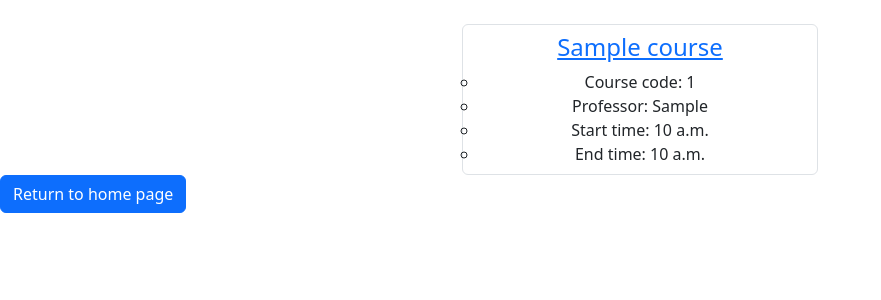
After one commit to sierrashuman/assignment-project, a Django app: page /app/courses/ in a window 1280 px wide. The commit adds this page. Shown: the top 300 px of the page, without its empty margins (0-881 px from the left). Run offline with Django 3.2, Linux system fonts and the light colour scheme; tables that the repository leaves empty hold one stand-in row (values such as "Sample post"); some libraries are stand-ins or nearby versions.

Commit message:
Added navigation and course list view

```diff
--- a/assignment_app/models.py
+++ b/assignment_app/models.py
@@ -5,24 +5,16 @@ from django.contrib import admin
 # Create your models here.
 
 class Course(models.Model):
-    course = models.CharField(max_length=50)
+    name = models.CharField(max_length=50)
     course_id = models.IntegerField()
     professor = models.CharField(max_length=50)
-    course_descrip = models.TextField()
-    lecture_times = models.TextField()
-    #prereqs = models.ListCharField(
-     #   base_field=CharField,
-    #    size=4,
-     #   max_length=(4*50)
-    #)
+    course_description = models.TextField()
+    start_time = models.TimeField()
+    end_time = models.TimeField()
 
-    @admin.display(
-         boolean=True,
-         description='Course',
-    )
 
     def __str__(self):
-        return self.course
+        return self.name
 
 
 # class User(models.Model):
--- /dev/null
+++ b/assignment_app/templates/appindex.html
@@ -0,0 +1,5 @@
+<h1>Assignment App Home</h1>
+
+<a href="{% url 'app:courselist' %}">View all courses</a>
+<br>
+<a href="{% url 'logout' %}">Logout</a>
--- /dev/null
+++ b/assignment_app/templates/coursedetail.html
@@ -0,0 +1,3 @@
+This is the course detail page for {{course.name}}. We should probably add more here.
+<br>
+<a href="{% url 'app:courselist'%}">Return</a>
--- /dev/null
+++ b/assignment_app/templates/courselist.html
@@ -0,0 +1,33 @@
+{% load static %}
+{% load bootstrap5 %}
+{% bootstrap_css %}
+{% bootstrap_javascript %}
+{% bootstrap_messages %}
+
+<div class="container">
+        <br>
+        <div class="row">
+            <div class="col-sm-4"></div>
+            <div class="col-sm-4">
+                {% if course_list %}
+                    <ul class="list-group">
+                    {% for course in course_list %}
+                        <li class="list-group-item text-center"><h4><a href="{% url 'app:coursedetail' course.id %}">{{ course.name}}</a></h4>
+                            <ul class="list-group">
+                                <li>Course code: {{course.course_id}}</li>
+                                <li>Professor: {{course.professor}}</li>
+                                <li>Start time: {{course.start_time}}</li>
+                                <li>End time: {{course.end_time}}</li>
+                            </ul>
+                        </li>
+                    {% endfor %}
+                    </ul>
+                {% else %}
+                    <p>No courses are available.</p>
+                {% endif %}
+            </div>
+            <div class="col-sm-4"></div>
+        </div>
+    </div>
+
+    <a class="btn btn-primary" href="{% url 'app:index' %}">Return to home page</a>
--- a/templates/index.html
+++ b/assignment_app/templates/index.html
@@ -4,6 +4,7 @@
 <h1>My Google OAuth Project </h1>
 {% if user.is_authenticated %}
   <p>Welcome, You are logged in as {{ user.username }}</p>
+  <a href="{% url 'app:index'%}">Continue to assignment application</a>
 {% else %}
   <a href="{% provider_login_url 'google' %}">Login With Google</a>
 {% endif %}
--- /dev/null
+++ b/assignment_app/urls.py
@@ -0,0 +1,9 @@
+from django.urls import path
+from . import views
+
+app_name = 'app'
+urlpatterns = [
+    path('courses/', views.CourseList.as_view(), name='courselist'),
+    path('', views.IndexView.as_view(), name='index'),
+    path('<int:pk>/', views.CourseDetailView.as_view(), name='coursedetail'),
+]
--- a/assignment_app/views.py
+++ b/assignment_app/views.py
@@ -13,26 +13,24 @@ from .models import Course
 # Create your views here.
 
 class IndexView(generic.ListView):
-    template_name = 'templates/courseList.html'
-    context_object_name = 'Course List'
+    model = Course
+    template_name = 'appindex.html'
+
+
+class CourseList(generic.ListView):
+    model = Course
+    template_name = 'courselist.html'
+    context_object_name = 'course_list'
 
     def get_queryset(self):
         """
-        Return the last five published questions (not including those set to be
-        published in the future).
+        Return all courses
         """
-        return Course.objects
+        return Course.objects.all()
 
-class CourseList(generic.ListView):
+class CourseDetailView(generic.DetailView):
     model = Course
-    template_name = 'templates/list.html'
-    context_object_name = 'Course List'
+    template_name = 'coursedetail.html'
 
-class ViewCourse(CreateView):
-    model = Course
-    template_name = 'templates/courses.html'
-    fields = ['name', 'courseID', 'professor',
-    'course_descrip', 'lecture_times', 'prereqs', 'enrolled']
-
-    def get_success_url(self):
-        return reverse('templates:list')
+    def get_queryset(self):
+        return Course.objects.all()
--- a/mysite/settings.py
+++ b/mysite/settings.py
@@ -150,7 +150,7 @@ SOCIALACCOUNT_PROVIDERS = {
     }
 }
 
-SITE_ID = 3
+SITE_ID = 2
 LOGIN_REDIRECT_URL = '/'
 LOGOUT_REDIRECT_URL = '/'
 
--- a/mysite/urls.py
+++ b/mysite/urls.py
@@ -22,5 +22,6 @@ urlpatterns = [
     path('admin/', admin.site.urls),
     path('', TemplateView.as_view(template_name="index.html")),
     path('accounts/', include('allauth.urls')),
-    path('logout', LogoutView.as_view()),
+    path('logout', LogoutView.as_view(), name="logout"),
+    path('app/', include('assignment_app.urls', namespace="app")),
 ]
```
Also changed, not shown: assignment_app/migrations/0003_rename_course_course_name.py (added), assignment_app/migrations/0004_auto_20211028_0003.py (added), 1 other file.
